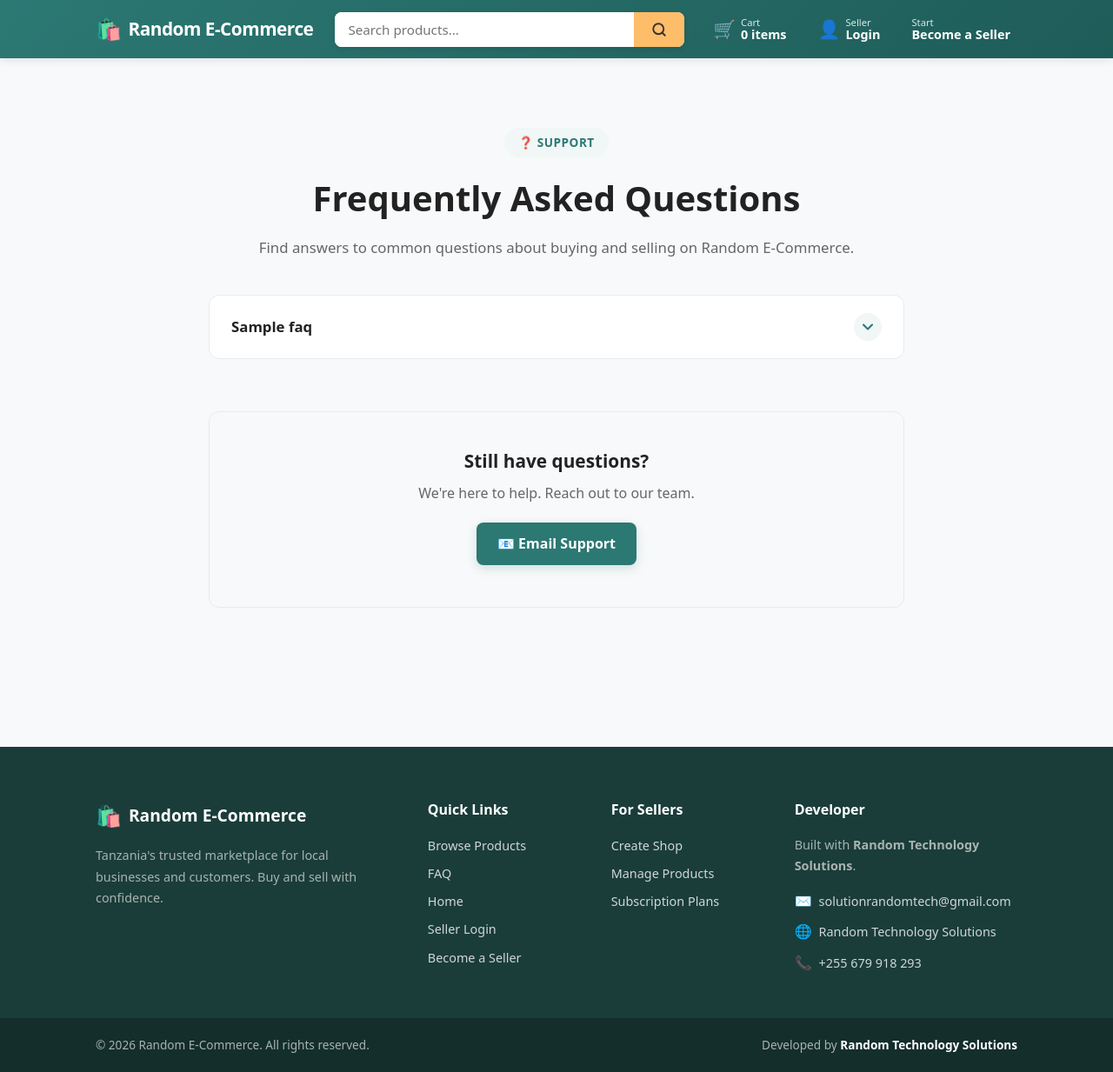
After one commit to kocha-design/Random-E-Commerce, a Django app: page /products/faq/ in a window 1280 px wide. The commit adds this page. Shown: the whole page at 87% size. Run offline with Django 5.2, Linux system fonts and the light colour scheme; tables that the repository leaves empty hold one stand-in row (values such as "Sample post").

Commit message:
Add FAQ feature with admin management and accordion UI

```diff
--- a/products/models.py
+++ b/products/models.py
@@ -30,3 +30,18 @@ class Product(models.Model):
 
     def __str__(self):
         return self.name
+
+class FAQ(models.Model):
+    question = models.CharField(max_length=255)
+    answer = models.TextField()
+    order = models.PositiveIntegerField(default=0, help_text="Lower numbers appear first.")
+    is_active = models.BooleanField(default=True)
+    created_at = models.DateTimeField(auto_now_add=True)
+
+    class Meta:
+        ordering = ['order', '-created_at']
+        verbose_name = "FAQ"
+        verbose_name_plural = "FAQs"
+
+    def __str__(self):
+        return self.question
--- a/products/urls.py
+++ b/products/urls.py
@@ -15,4 +15,5 @@ urlpatterns = [
     path('cart/', views.cart_detail, name='cart_detail'),
     path('cart/add/<int:product_id>/', views.cart_add, name='cart_add'),
     path('cart/remove/<int:product_id>/', views.cart_remove, name='cart_remove'),
+    path('faq/', views.faq_list, name='faq'),
 ]
--- a/products/views.py
+++ b/products/views.py
@@ -5,7 +5,7 @@ from django.db.models import Q
 from django.core.paginator import Paginator
 
 from accounts.decorators import seller_required
-from .models import Product, Category
+from .models import Product, Category, FAQ
 from .forms import ProductForm
 from .cart import Cart
 from django.utils import timezone
@@ -211,3 +211,7 @@ def cart_detail(request):
         'cart': cart,
         'whatsapp_message': message,
     })
+
+def faq_list(request):
+    faqs = FAQ.objects.filter(is_active=True)
+    return render(request, 'products/faq.html', {'faqs': faqs})
--- a/static/css/style.css
+++ b/static/css/style.css
@@ -2490,3 +2490,183 @@ html {
         transition-duration: 0.01ms !important;
     }
 }
+
+
+/* =========================================
+   FAQ PAGE (Modern Accordion)
+   ========================================= */
+.faq-header {
+    text-align: center;
+    margin-bottom: 40px;
+    max-width: 700px;
+    margin-left: auto;
+    margin-right: auto;
+}
+
+.faq-badge {
+    display: inline-block;
+    background: #f0f7f6;
+    color: #2c7873;
+    padding: 6px 16px;
+    border-radius: 50px;
+    font-size: 0.85rem;
+    font-weight: 700;
+    text-transform: uppercase;
+    letter-spacing: 0.5px;
+    margin-bottom: 15px;
+}
+
+.faq-header h1 {
+    font-size: 2.5rem;
+    color: #222;
+    margin-bottom: 12px;
+    font-weight: 800;
+}
+
+.faq-header p {
+    color: #666;
+    font-size: 1.05rem;
+    line-height: 1.6;
+}
+
+/* Container */
+.faq-container {
+    max-width: 800px;
+    margin: 0 auto 60px;
+    display: flex;
+    flex-direction: column;
+    gap: 12px; /* Nafasi kati ya kadi */
+}
+
+/* Kila FAQ Item */
+.faq-item {
+    background: white;
+    border: 1px solid #eaeaea;
+    border-radius: 12px;
+    overflow: hidden;
+    transition: all 0.3s cubic-bezier(0.4, 0, 0.2, 1);
+}
+
+.faq-item:hover {
+    border-color: #2c7873;
+    box-shadow: 0 4px 15px rgba(44, 120, 115, 0.08);
+}
+
+.faq-item.open {
+    border-color: #2c7873;
+    box-shadow: 0 8px 25px rgba(44, 120, 115, 0.12);
+}
+
+/* Swali (Button) */
+.faq-question {
+    width: 100%;
+    display: flex;
+    justify-content: space-between;
+    align-items: center;
+    padding: 20px 25px;
+    background: none;
+    border: none;
+    font-family: inherit;
+    font-size: 1.05rem;
+    font-weight: 700;
+    color: #222;
+    cursor: pointer;
+    text-align: left;
+    transition: color 0.2s;
+}
+
+.faq-question:hover {
+    color: #2c7873;
+}
+
+.faq-item.open .faq-question {
+    color: #2c7873;
+}
+
+/* Icon (Mshale) */
+.faq-icon-wrap {
+    width: 32px;
+    height: 32px;
+    background: #f0f7f6;
+    border-radius: 50%;
+    display: flex;
+    align-items: center;
+    justify-content: center;
+    flex-shrink: 0;
+    transition: background 0.3s;
+}
+
+.faq-item.open .faq-icon-wrap {
+    background: #2c7873;
+    color: white;
+}
+
+.faq-icon {
+    transition: transform 0.3s ease;
+    color: #2c7873;
+}
+
+.faq-item.open .faq-icon {
+    transform: rotate(180deg);
+    color: white;
+}
+
+/* Jibu (Answer) */
+.faq-answer {
+    max-height: 0;
+    overflow: hidden;
+    transition: max-height 0.4s cubic-bezier(0.4, 0, 0.2, 1);
+}
+
+.faq-item.open .faq-answer {
+    max-height: 500px;
+}
+
+.faq-answer-inner {
+    padding: 0 25px 25px 25px;
+}
+
+.faq-answer p {
+    color: #555;
+    line-height: 1.7;
+    font-size: 0.95rem;
+    padding-top: 15px;
+    border-top: 1px solid #f0f0f0;
+}
+
+/* Contact Box */
+.faq-contact {
+    background: #f8f9fa;
+    border-radius: 12px;
+    padding: 40px 20px;
+    text-align: center;
+    max-width: 800px;
+    margin: 0 auto;
+    border: 1px solid #eaeaea;
+}
+
+.faq-contact h3 {
+    font-size: 1.3rem;
+    color: #222;
+    margin-bottom: 8px;
+}
+
+.faq-contact p {
+    color: #666;
+    margin-bottom: 20px;
+}
+
+.faq-contact .btn {
+    padding: 12px 24px;
+    font-size: 1rem;
+    border-radius: 8px;
+    box-shadow: 0 4px 12px rgba(44, 120, 115, 0.2);
+}
+
+/* Responsive */
+@media (max-width: 600px) {
+    .faq-header h1 { font-size: 2rem; }
+    .faq-question { padding: 16px 20px; font-size: 1rem; }
+    .faq-answer-inner { padding: 0 20px 20px 20px; }
+    .faq-contact { padding: 30px 15px; }
+}
--- a/templates/base.html
+++ b/templates/base.html
@@ -134,6 +134,7 @@
             <h4>Quick Links</h4>
             <ul class="footer-links">
                 <li><a href="{% url 'product_list' %}">Browse Products</a></li>
+                <li><a href="{% url 'faq' %}">FAQ</a></li>
                 <li><a href="{% url 'home' %}">Home</a></li>
                 <li><a href="{% url 'login' %}">Seller Login</a></li>
                 <li><a href="{% url 'register_seller' %}">Become a Seller</a></li>
--- /dev/null
+++ b/templates/products/faq.html
@@ -0,0 +1,65 @@
+{% extends "base.html" %}
+{% block title %}FAQ — Random E-Commerce{% endblock %}
+
+{% block content %}
+<div class="container" style="padding-top: 50px; padding-bottom: 80px;">
+
+    <!-- Header -->
+    <div class="faq-header">
+        <span class="faq-badge">❓ Support</span>
+        <h1>Frequently Asked Questions</h1>
+        <p>Find answers to common questions about buying and selling on Random E-Commerce.</p>
+    </div>
+
+    <!-- FAQ List -->
+    <div class="faq-container">
+        {% for faq in faqs %}
+        <div class="faq-item">
+            <button class="faq-question" onclick="toggleFaq(this)">
+                <span>{{ faq.question }}</span>
+                <div class="faq-icon-wrap">
+                    <svg class="faq-icon" xmlns="http://www.w3.org/2000/svg" width="20" height="20" viewBox="0 0 24 24" fill="none" stroke="currentColor" stroke-width="2.5" stroke-linecap="round" stroke-linejoin="round">
+                        <polyline points="6 9 12 15 18 9"></polyline>
+                    </svg>
+                </div>
+            </button>
+            <div class="faq-answer">
+                <div class="faq-answer-inner">
+                    <p>{{ faq.answer|linebreaks }}</p>
+                </div>
+            </div>
+        </div>
+        {% empty %}
+        <div class="empty-state">
+            <div class="empty-icon">❓</div>
+            <h3>No FAQs yet</h3>
+            <p>Check back later or contact our support team.</p>
+        </div>
+        {% endfor %}
+    </div>
+
+    <!-- Contact Box -->
+    <div class="faq-contact">
+        <h3>Still have questions?</h3>
+        <p>We're here to help. Reach out to our team.</p>
+        <a href="mailto:solutionrandomtech@gmail.com" class="btn btn-primary">📧 Email Support</a>
+    </div>
+</div>
+{% endblock %}
+
+{% block extra_js %}
+<script>
+    function toggleFaq(button) {
+        const item = button.parentElement;
+        const isOpen = item.classList.contains('open');
+
+        // Funga zote kwanza (accordion)
+        document.querySelectorAll('.faq-item').forEach(i => i.classList.remove('open'));
+
+        // Fungua hii kama ilikuwa imefungwa
+        if (!isOpen) {
+            item.classList.add('open');
+        }
+    }
+</script>
+{% endblock %}
```
Also changed, not shown: products/admin.py (+8 -1 lines), products/migrations/0003_faq.py (added).
